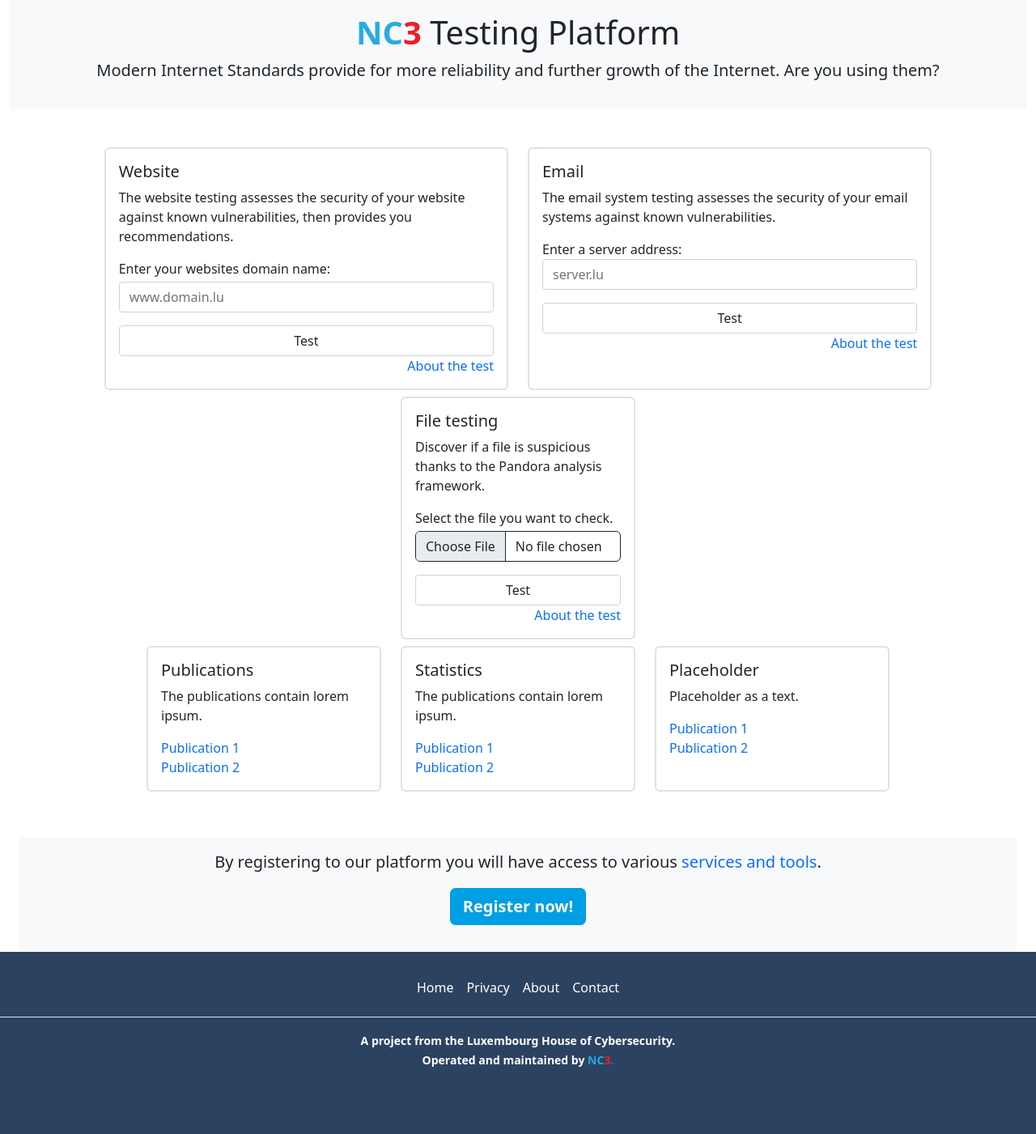
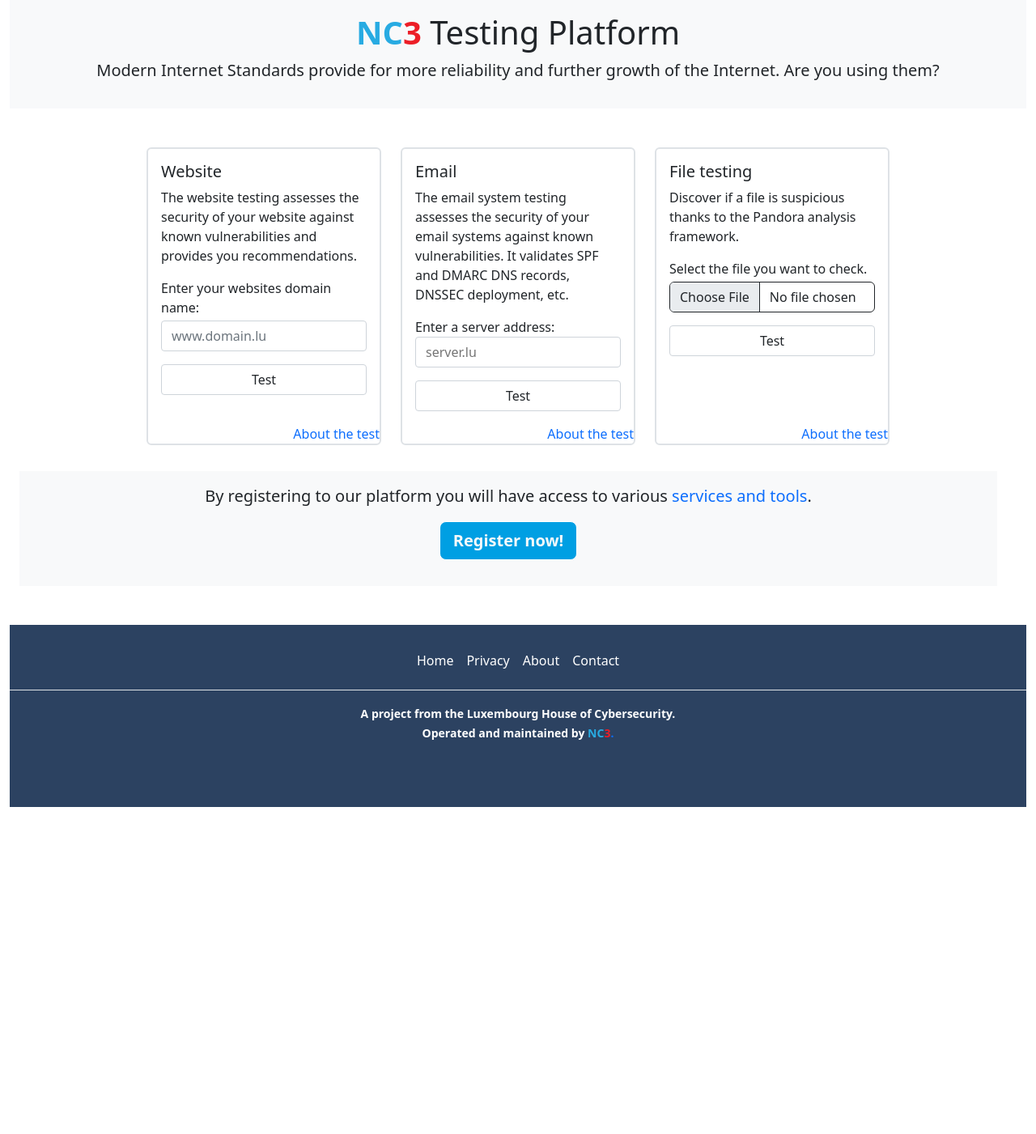
Before and after one commit to NC3-LU/TestingPlatform, a Django app: template landing_page/templates/index.html in a window 1280 px wide. Shown: the part 91-1492 px from the top of the page at 81% size. After the commit the page ends 1088 px from the top, so only its background shows below. Run offline with Django 3.2, Linux system fonts and the light colour scheme; the template is opened without the code that fills it, so the values that code supplies are empty; some libraries are stand-ins or nearby versions.

Commit message:
chg [landing_page] Simplified layout of the landing page, commented cards that are not used for the moment.

```diff
--- a/landing_page/templates/landing_page.html
+++ b/landing_page/templates/landing_page.html
@@ -10,13 +10,13 @@
 
 <div class="container-fluid my-5">
   <div class="row justify-content-center">
-    <div class="col-lg-5 col-md-5 mb-2">
+    <div class="col-lg-3 col-md-3 mb-2">
       <div class="h-100 card border border-2 ">
         <div class="card-body d-flex flex-column">
           <h5 class="card-title">Website</h5>
           <p>
             The website testing assesses the security of your website against known
-            vulnerabilities, then provides you recommendations.
+            vulnerabilities and provides you recommendations.
           </p>
 
           <form method="post" action="infra-testing/http-test/">
@@ -34,16 +34,17 @@
             </div>
             <input type="submit" value="Test" class="btn btn-secondary">
           </form>
-          <a class="align-self-end" href="#">About the test</a>
         </div>
+        <a class="align-self-end" href="#">About the test</a>
       </div>
     </div>
-    <div class="col-lg-5 col-md-5 mb-2">
+    <div class="col-lg-3 col-md-3 mb-2">
       <div class="card h-100 border border-2">
         <div class="card-body d-flex flex-column ">
           <h5 class="card-title">Email</h5>
           <p>The email system testing assesses the security of your email systems
-            against known vulnerabilities.</p>
+            against known vulnerabilities. It validates SPF and DMARC DNS records,
+            DNSSEC deployment, etc.</p>
 
           <form method="post" action="infra-testing/email-test/" class="">
             {% csrf_token %}
@@ -55,11 +56,11 @@
             </div>
             <input type="submit" value="Test" class="btn btn-secondary">
           </form>
-          <a class="align-self-end" href="#">About the test</a>
         </div>
+        <a class="align-self-end" href="#">About the test</a>
       </div>
     </div>
-    <div class="col-lg-3 col-md-5 mb-2">
+    <div class="col-lg-3 col-md-3 mb-2">
       <div class=" h-100 card border border-2 ">
         <div class="card-body d-flex flex-column">
           <h5 class="card-title">File testing</h5>
@@ -81,12 +82,12 @@
             </div>
             <input type="submit" value="Test" class="btn btn-secondary">
           </form>
-          <a class="align-self-end" href="#">About the test</a>
         </div>
+        <a class="align-self-end" href="#">About the test</a>
       </div>
     </div>
   </div>
-  <div class="row justify-content-center">
+  <!-- <div class="row justify-content-center">
     <div class="col-lg-3 mb-2">
       <div class=" h-100 card border border-2 ">
         <div class="card-body d-flex flex-column">
@@ -124,13 +125,13 @@
       </div>
     </div>
   </div>
-</div>
+</div> -->
 
 
 <div class="container-fluid">
-
+  <br />
   <div
-    class="bg-light d-flex w-100 h-100 p-3 flex-column align-items-center text-center">
+    class="row bg-light d-flex w-100 h-100 p-3 flex-column align-items-center text-center">
     <div class="col">
       <p class="lead">By registering to our platform you will have access to
         various <a
```
